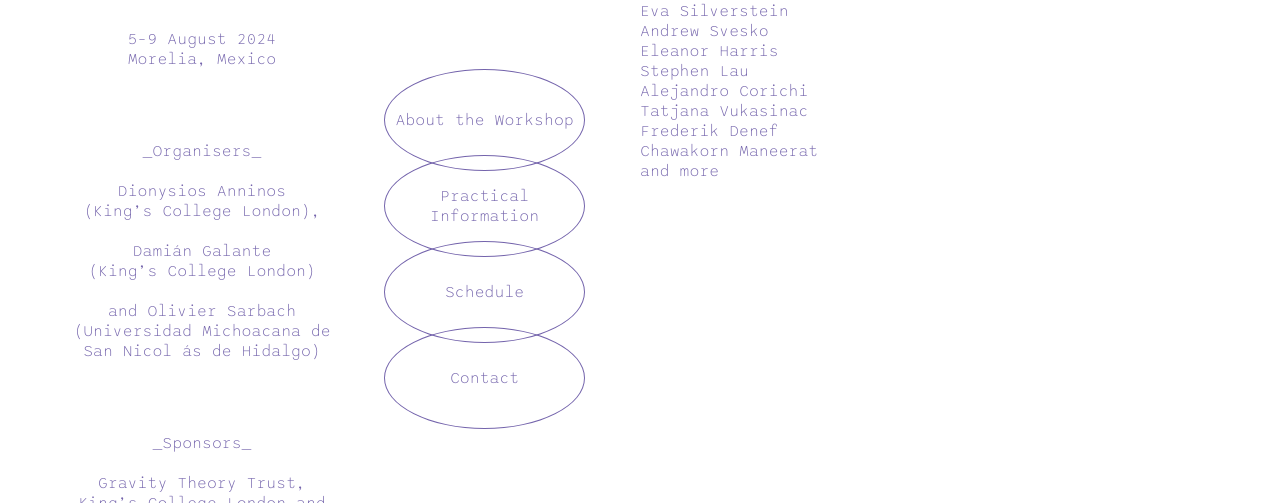
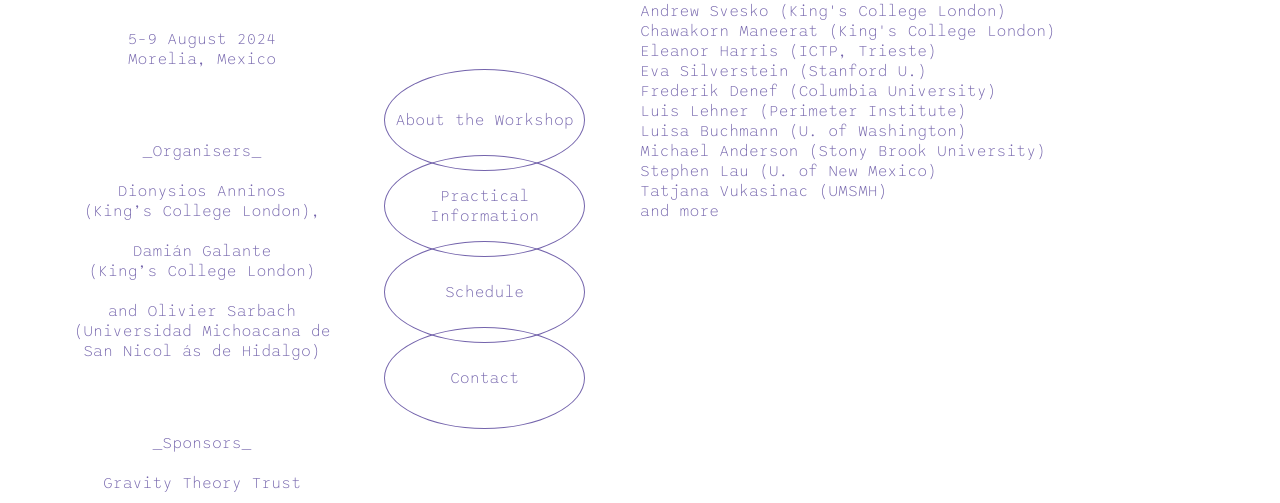
Before and after one commit to justlikeadandelion/timelikeboundaries, a plain HTML site: page index.html in a window 1280 px wide. Shown: the part 171-674 px from the top of the page. Drawn offline with Linux system fonts and the light colour scheme.

Commit message:
10 May index.html

```diff
--- a/index.html
+++ b/index.html
@@ -120,7 +120,7 @@
         <br><br>
         <p>_Organisers_<br><br>Dionysios Anninos<br>(King’s College London),<br><br>Damián Galante<br>(King’s College London)<br><br>and Olivier Sarbach<br>(Universidad Michoacana de<br>San Nicol ́as de Hidalgo)</p>
         <br><br>
-        <p>_Sponsors_<br><br>Gravity Theory Trust,<br>King’s College London and<br>Universidad Michoacana <br>de San Nicol ́as de Hidalgo<br><br><br></p>
+        <p>_Sponsors_<br><br>Gravity Theory Trust</p>
     <img src="logos.png" width="55%">
     </div>
 </div>
@@ -143,21 +143,34 @@
 <div class="right_div">
     <div id="r01" class="sono">
         <p>The workshop aims to bring together a select group of experts in the topic of timelike boundaries in gravity, spanning various fields from mathematical relativity to quantum gravity and holography. The one-week event will provide a platform for in-depth discussions and collaboration among participants.</p>
-        <p>_Participants_ <br> Michael    Anderson<br>
-            Eva    Silverstein<br>
-            Andrew    Svesko<br>
-            Eleanor    Harris<br>
-            Stephen    Lau<br>
-            Alejandro    Corichi<br>
-            Tatjana    Vukasinac<br>
-            Frederik    Denef<br>
-            Chawakorn Maneerat<br>
-            and more </p>
+        <p>_Participants_ <br> Alejandro Corichi (UNAM)<br>
+
+Andrew Svesko (King's College London)<br>
+
+Chawakorn Maneerat (King's College London)<br>
+
+Eleanor Harris (ICTP, Trieste)<br>
+
+Eva Silverstein (Stanford U.)<br>
+
+Frederik Denef (Columbia University)<br>
+
+Luis Lehner (Perimeter Institute)<br>
+
+Luisa Buchmann (U. of Washington)<br>
+
+Michael Anderson (Stony Brook University)<br>
+
+Stephen Lau (U. of New Mexico)<br>
+
+Tatjana Vukasinac (UMSMH)<br>
+
+and more </p>
     </div>
 
     <div id="r02" class="sono">
         <p>_Location_
-            <br> The meeting will take place in the beautiful UNESCO’s world heritage city of Morelia, Mexico, hosted by the Universidad Michoacana de San Nicol ́as de Hidalgo, the place where one of the first review articles on the subject was written.
+            <br> The meeting will take place in the beautiful UNESCO’s world heritage city of Morelia, Mexico, hosted by the Universidad Michoacana de San Nicolás de Hidalgo, the place where one of the first review articles on the subject was written.
         </p>
         <p>_Direction_</p>
         <p>_Where to Stay_</p>
```
